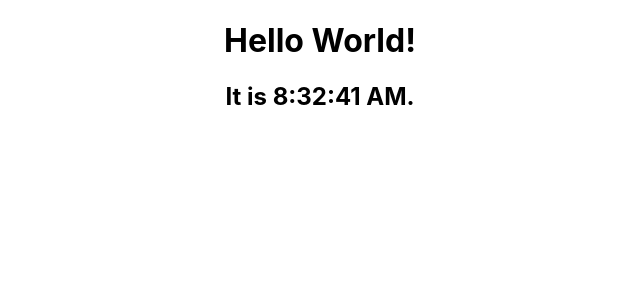
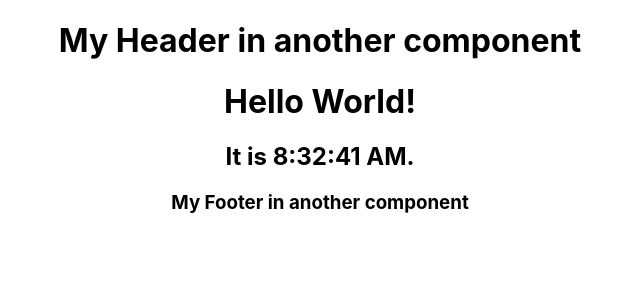
Before and after one commit to natashazywczyk/DataRepLab2, a React (Create React App) app: page / in a window 1280 px wide. Shown: the top 300 px of the page, without its empty margins (320-960 px from the left). Built offline with nearby package versions, Linux system fonts and the light colour scheme.

Commit message:
Exercise 3 Done

```diff
--- a/src/App.js
+++ b/src/App.js
@@ -1,5 +1,7 @@
-import logo from './logo.svg';
 import './App.css';
+import Header from './components/Header';
+import Content from './components/Content';
+import Footer from './components/Footer';
 
 function App() {
 
@@ -7,8 +9,9 @@ function App() {
 
   return (
     <div className="App">
-      <h1>Hello World!</h1>
-      <h2>It is {new Date().toLocaleTimeString()}.</h2>
+      <Header />
+      <Content />
+      <Footer />
     </div>
   );
 }
--- /dev/null
+++ b/src/components/Footer.js
@@ -0,0 +1,5 @@
+const Footer = () => {
+    return <h3>My Footer in another component</h3>;
+  };
+
+  export default Footer;
--- /dev/null
+++ b/src/components/Header.js
@@ -0,0 +1,5 @@
+const Header = () => {
+    return <h1>My Header in another component</h1>;
+  };
+
+  export default Header;
```
